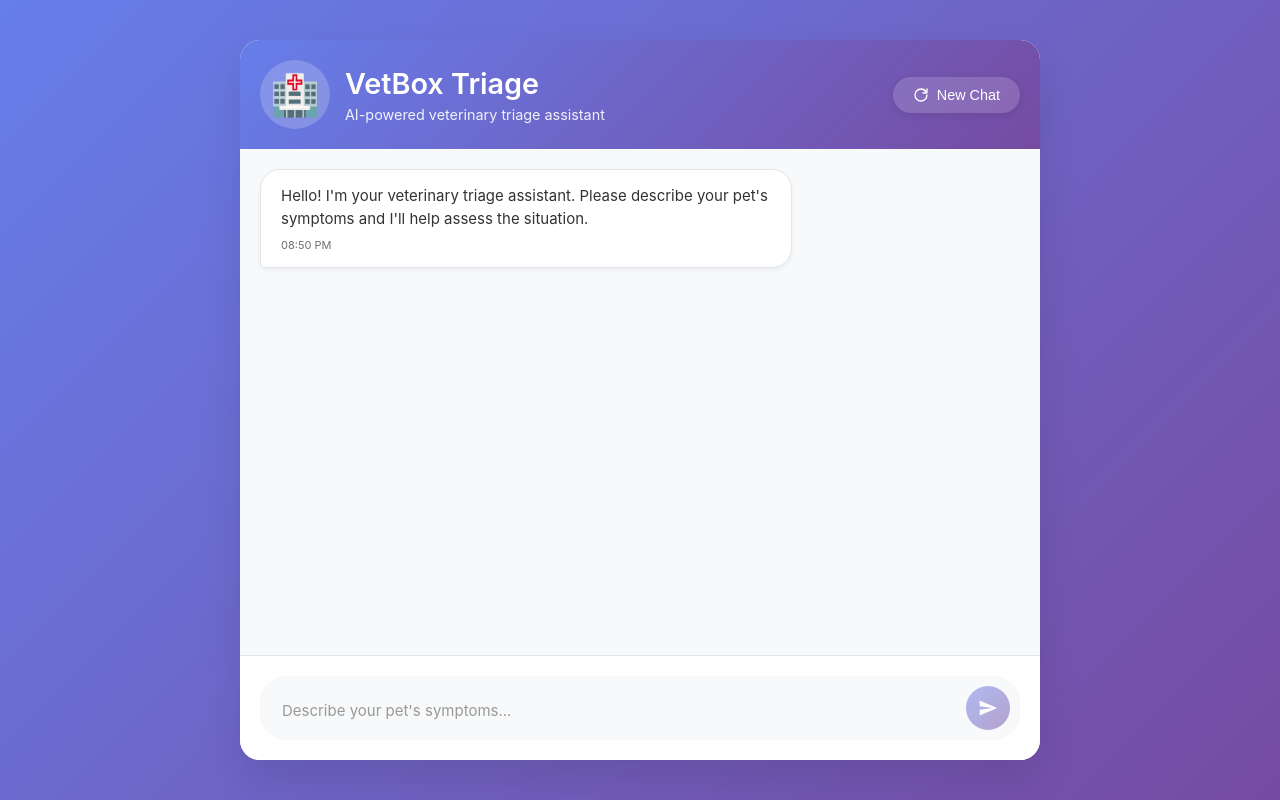
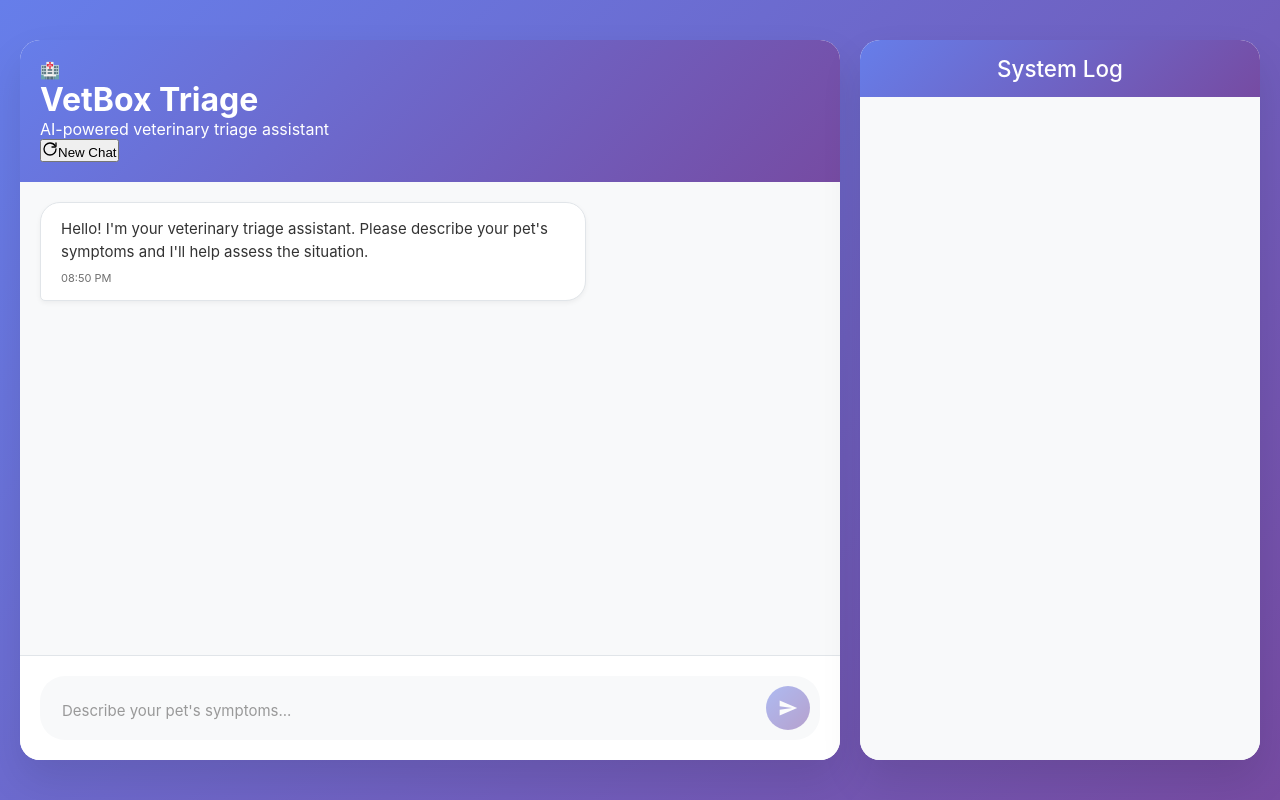
Before and after one commit to mezderman/vetbox-0.1, a React (Create React App) app in the folder frontend/: page / in a window 1280 px wide. Built offline with nearby package versions, Linux system fonts and the light colour scheme.

Commit message:
adding initial log for extract condition

```diff
--- a/frontend/src/App.css
+++ b/frontend/src/App.css
@@ -10,109 +10,56 @@
   align-items: center;
   background: linear-gradient(135deg, #667eea 0%, #764ba2 100%);
   font-family: -apple-system, BlinkMacSystemFont, 'Segoe UI', 'Roboto', 'Oxygen', 'Ubuntu', 'Cantarell', sans-serif;
+  padding: 20px;
+}
+
+.main-container {
+  width: 100%;
+  max-width: 1400px;
+  height: 90vh;
+  display: flex;
+  gap: 20px;
 }
 
 .chat-container {
-  width: 100%;
-  max-width: 800px;
-  height: 90vh;
+  flex: 2;
   background: white;
   border-radius: 20px;
   box-shadow: 0 20px 40px rgba(0, 0, 0, 0.1);
   display: flex;
   flex-direction: column;
   overflow: hidden;
-  margin: 0 20px;
 }
 
-/* Header */
-.chat-header {
+.system-log-container {
+  flex: 1;
+  min-width: 300px;
+  max-width: 400px;
+  background: white;
+  border-radius: 20px;
+  box-shadow: 0 20px 40px rgba(0, 0, 0, 0.1);
+  display: flex;
+  flex-direction: column;
+  overflow: hidden;
+}
+
+/* Header Styles */
+.chat-header, .log-header {
   background: linear-gradient(135deg, #667eea 0%, #764ba2 100%);
   color: white;
   padding: 20px;
-  text-align: center;
   box-shadow: 0 2px 10px rgba(0, 0, 0, 0.1);
 }
 
-.header-content {
-  display: flex;
-  align-items: center;
-  justify-content: space-between;
-  gap: 15px;
+.log-header {
+  text-align: center;
+  padding: 15px;
 }
 
-.header-text {
-  flex: 1;
-  text-align: left;
-}
-
-.vet-icon {
-  font-size: 2.5rem;
-  background: rgba(255, 255, 255, 0.2);
-  padding: 10px;
-  border-radius: 50%;
-  backdrop-filter: blur(10px);
-}
-
-.chat-header h1 {
+.log-header h2 {
   margin: 0;
-  font-size: 1.8rem;
-  font-weight: 600;
-}
-
-.chat-header p {
-  margin: 5px 0 0 0;
-  opacity: 0.9;
-  font-size: 0.9rem;
-}
-
-.clear-button {
-  background: rgba(255, 255, 255, 0.15);
-  border: none;
-  color: white;
-  padding: 10px 20px;
-  border-radius: 25px;
-  cursor: pointer;
-  font-size: 0.9rem;
+  font-size: 1.4rem;
   font-weight: 500;
-  transition: all 0.3s ease;
-  box-shadow: 0 2px 10px rgba(0, 0, 0, 0.1);
-  display: flex;
-  align-items: center;
-  gap: 8px;
-  position: relative;
-  overflow: hidden;
-}
-
-.clear-button::before {
-  content: "";
-  position: absolute;
-  top: 0;
-  left: 0;
-  right: 0;
-  bottom: 0;
-  background: linear-gradient(135deg, rgba(255, 255, 255, 0.2) 0%, rgba(255, 255, 255, 0.05) 100%);
-  opacity: 0;
-  transition: opacity 0.3s ease;
-}
-
-.clear-button:hover:not(:disabled) {
-  transform: translateY(-2px);
-  box-shadow: 0 4px 15px rgba(0, 0, 0, 0.2);
-}
-
-.clear-button:hover:not(:disabled)::before {
-  opacity: 1;
-}
-
-.clear-button:active:not(:disabled) {
-  transform: translateY(1px);
-  box-shadow: 0 2px 5px rgba(0, 0, 0, 0.1);
-}
-
-.clear-button:disabled {
-  opacity: 0.5;
-  cursor: not-allowed;
 }
 
 /* Messages Container */
@@ -296,6 +243,69 @@
   transform: scale(0.95);
 }
 
+/* Log Entries */
+.log-entries {
+  flex: 1;
+  overflow-y: auto;
+  padding: 15px;
+  background: #f8f9fa;
+}
+
+.log-entry {
+  margin-bottom: 10px;
+  padding: 10px;
+  border-radius: 8px;
+  font-size: 0.9rem;
+  animation: fadeIn 0.3s ease-out;
+}
+
+.log-entry.info {
+  background: #e3f2fd;
+  border: 1px solid #90caf9;
+  color: #1976d2;
+}
+
+.log-entry.warning {
+  background: #fff3e0;
+  border: 1px solid #ffcc80;
+  color: #f57c00;
+}
+
+.log-entry.error {
+  background: #fdecea;
+  border: 1px solid #ffcdd2;
+  color: #d32f2f;
+}
+
+.log-content {
+  display: flex;
+  flex-direction: column;
+}
+
+.log-text {
+  margin-bottom: 4px;
+  word-break: break-word;
+  font-family: inherit;
+}
+
+.log-text pre {
+  margin: 0;
+  white-space: pre-wrap;
+  font-family: inherit;
+}
+
+.log-text pre::first-line {
+  font-weight: bold;
+  font-size: 1.1em;
+  color: #1565c0;  /* Darker blue for the title */
+}
+
+.log-time {
+  font-size: 0.8rem;
+  opacity: 0.7;
+  text-align: right;
+}
+
 /* Animations */
 @keyframes fadeInUp {
   from {
@@ -318,15 +328,39 @@
 }
 
 /* Responsive Design */
+@media (max-width: 1024px) {
+  .app {
+    padding: 10px;
+  }
+
+  .main-container {
+    flex-direction: column;
+    height: auto;
+    gap: 10px;
+  }
+
+  .chat-container {
+    height: 60vh;
+  }
+
+  .system-log-container {
+    height: 30vh;
+    max-width: none;
+  }
+}
+
 @media (max-width: 768px) {
   .app {
     padding: 0;
   }
 
-  .chat-container {
+  .main-container {
     height: 100vh;
+    gap: 0;
+  }
+
+  .chat-container, .system-log-container {
     border-radius: 0;
-    margin: 0;
   }
 
   .header-content {
@@ -358,3 +392,15 @@
     padding: 15px;
   }
 }
+
+/* Animations */
+@keyframes fadeIn {
+  from {
+    opacity: 0;
+    transform: translateY(5px);
+  }
+  to {
+    opacity: 1;
+    transform: translateY(0);
+  }
+}
--- a/frontend/src/App.tsx
+++ b/frontend/src/App.tsx
@@ -9,10 +9,16 @@ type Message = {
   type?: "error" | "normal";
 };
 
+type LogEntry = {
+  id: string;
+  text: string;
+  type: "info" | "warning" | "error";
+  timestamp: Date;
+};
+
 type ChatResponse = {
   follow_up_question: string | null;
-  triage_level?: string;
-  error?: string;
+  extracted_conditions?: Record<string, any> | null;
 } | { error: string } | null;
 
 function App() {
@@ -26,16 +32,19 @@ function App() {
       type: "normal"
     }
   ]);
+  const [systemLogs, setSystemLogs] = useState<LogEntry[]>([]);
   const [loading, setLoading] = useState(false);
   const messagesEndRef = useRef<HTMLDivElement>(null);
+  const logsEndRef = useRef<HTMLDivElement>(null);
 
   const scrollToBottom = () => {
     messagesEndRef.current?.scrollIntoView({ behavior: "smooth" });
+    logsEndRef.current?.scrollIntoView({ behavior: "smooth" });
   };
 
   useEffect(() => {
     scrollToBottom();
-  }, [messages]);
+  }, [messages, systemLogs]);
 
   const addMessage = (text: string, sender: "user" | "bot", type: "error" | "normal" = "normal") => {
     const newMessage: Message = {
@@ -46,6 +55,16 @@ function App() {
       type
     };
     setMessages(prev => [...prev, newMessage]);
+  };
+
+  const addLog = (text: string, type: "info" | "warning" | "error" = "info") => {
+    const newLog: LogEntry = {
+      id: Date.now().toString(),
+      text,
+      type,
+      timestamp: new Date()
+    };
+    setSystemLogs(prev => [...prev, newLog]);
   };
 
   const handleClearChat = async () => {
@@ -65,6 +84,9 @@ function App() {
         timestamp: new Date(),
         type: "normal"
       }]);
+
+      // Clear system logs
+      setSystemLogs([]);
     } catch (err) {
       addMessage("Failed to clear chat. Please try again.", "bot", "error");
     }
@@ -91,11 +113,16 @@ function App() {
       if (data && "error" in data) {
         addMessage(data.error || "An unknown error occurred", "bot", "error");
       } else if (data && data.follow_up_question) {
-        let botResponse = data.follow_up_question;
-        if (data.triage_level) {
-          botResponse = `Triage Level: ${data.triage_level}\n\n${botResponse}`;
+        // Clear previous logs and add new extracted conditions if they exist
+        if (data.extracted_conditions) {
+          setSystemLogs([{
+            id: Date.now().toString(),
+            text: `Extracted Condition from user message\n${JSON.stringify(data.extracted_conditions, null, 2)}`,
+            type: "info",
+            timestamp: new Date()
+          }]);
         }
-        addMessage(botResponse, "bot");
+        addMessage(data.follow_up_question, "bot");
       } else {
         addMessage("I received your message but couldn't generate a proper response. Please try again.", "bot", "error");
       }
@@ -114,6 +141,7 @@ function App() {
 
   return (
     <div className="app">
+      <div className="main-container">
         <div className="chat-container">
           <div className="chat-header">
             <div className="header-content">
@@ -201,6 +229,34 @@ function App() {
             </form>
           </div>
         </div>
+
+        <div className="system-log-container">
+          <div className="log-header">
+            <h2>System Log</h2>
+          </div>
+          <div className="log-entries">
+            {systemLogs.map((log) => (
+              <div key={log.id} className={`log-entry ${log.type}`}>
+                <div className="log-content">
+                  <div className="log-text">
+                    <pre style={{ margin: 0, whiteSpace: 'pre-wrap', fontFamily: 'inherit' }}>
+                      {log.text}
+                    </pre>
+                  </div>
+                  <div className="log-time">
+                    {log.timestamp.toLocaleTimeString([], {
+                      hour: '2-digit',
+                      minute: '2-digit',
+                      second: '2-digit'
+                    })}
+                  </div>
+                </div>
+              </div>
+            ))}
+            <div ref={logsEndRef} />
+          </div>
+        </div>
+      </div>
     </div>
   );
 }
```
Also changed, not shown: 1 other file (tests, documents, lock files or other folders). Lines whose indentation alone changed are shown as unchanged.
